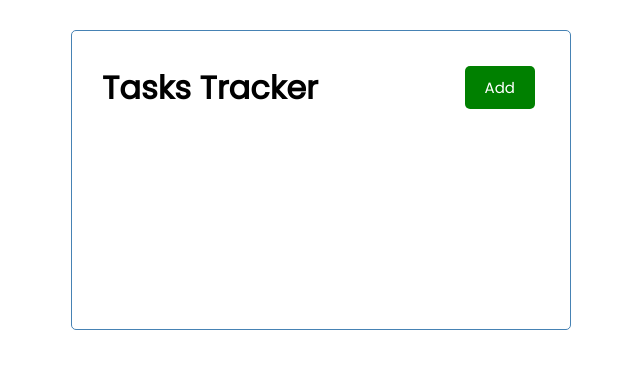
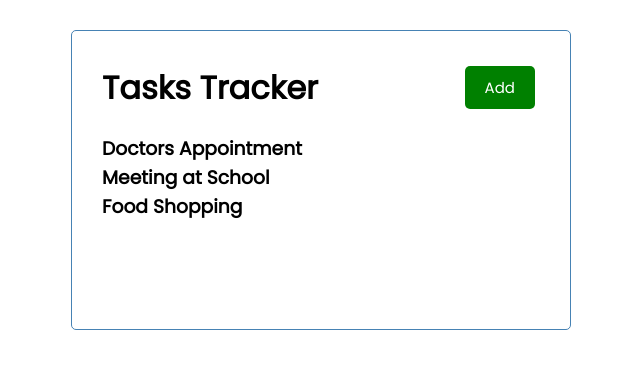
Before and after one commit to iamsuigeneris/tasks-tracker, a React (Create React App) app: page / in a window 1280 px wide. Shown: the top 368 px of the page, without its empty margins (319-959 px from the left). Built offline with nearby package versions, Linux system fonts and the light colour scheme.

Commit message:
Tasks component

```diff
--- a/src/App.js
+++ b/src/App.js
@@ -1,11 +1,35 @@
+import {useState} from 'react'
 import Header from './components/Header'
+import Tasks from './components/Tasks'
 
 function App() {
+  const [ tasks, setTasks ] = useState([
+    {
+        id:1,
+        text:'Doctors Appointment',
+        day: 'Feb 5th at 2:30pm',
+        reminder: true
+    },
+    {
+        id:2,
+        text:'Meeting at School',
+        day: 'Jan 15th at 2:00pm',
+        reminder: true
+    },
+    {
+        id:3,
+        text:'Food Shopping',
+        day: 'June 12th at 6:30pm',
+        reminder: false
+    }
+])
   return (
     <div className="container">
         <Header />
+        <Tasks tasks={tasks} />
     </div>
   );
+
 }
 
 export default App;
--- /dev/null
+++ b/src/components/Tasks.js
@@ -0,0 +1,13 @@
+
+const Tasks = ({ tasks }) => {
+
+    return (
+        <>
+            {tasks.map((task) => (
+            <h3 key={task.id}>{task.text}</h3>
+            ))}
+        </>
+    )
+}
+
+export default Tasks
```
Also changed, not shown: 1 other file (tests, documents, lock files or other folders).
